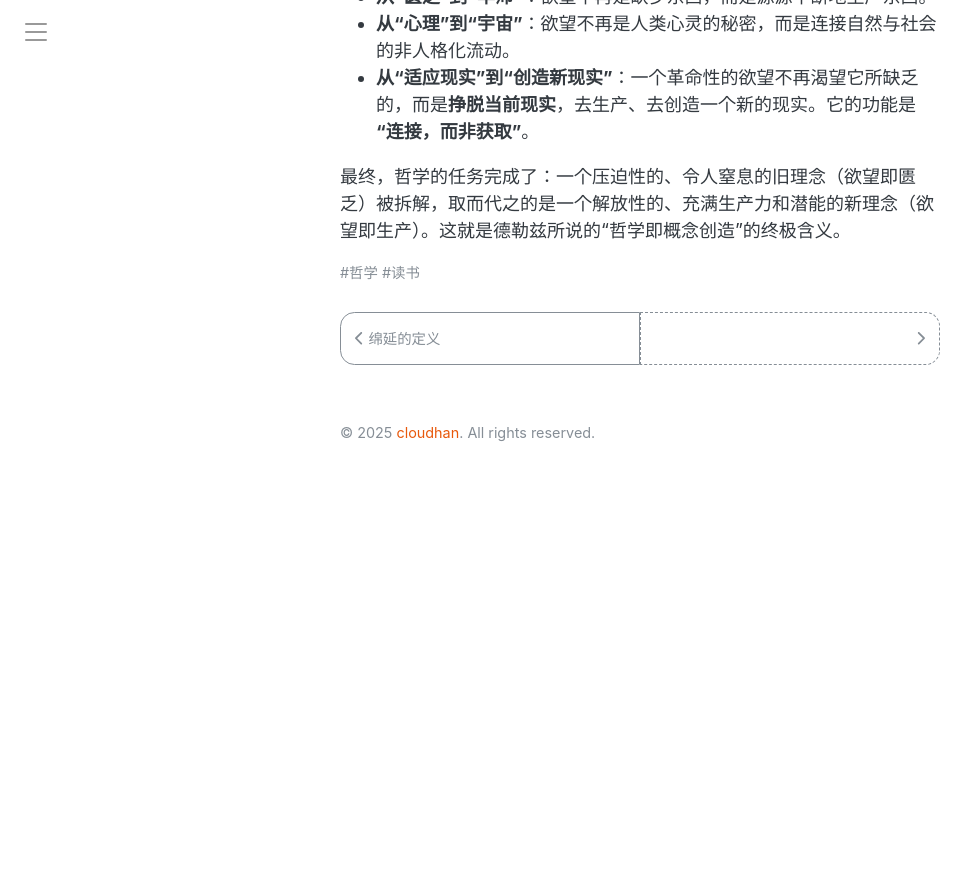
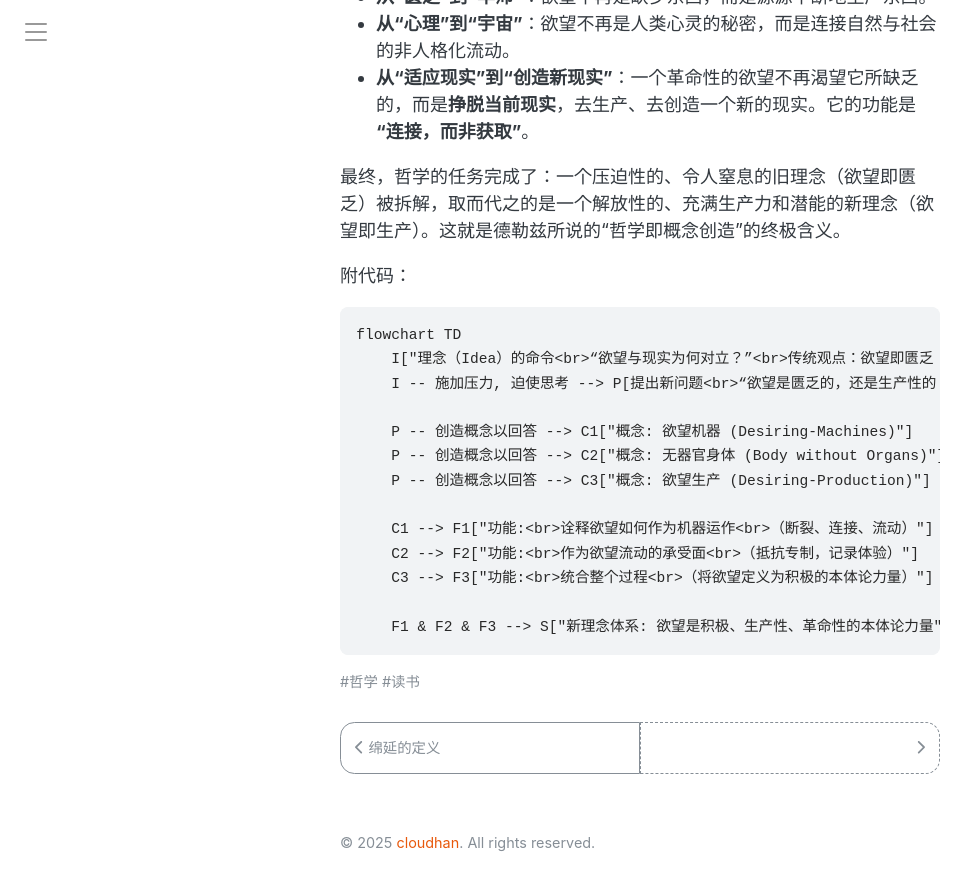
Before and after one commit to symphonyh/symphonyh.github.io, a Jekyll site: the page built from _posts/2025-09-10-linm.md, in a window 1280 px wide and 900 px high, scrolled down 1721 px. Shown: the top 890 px of the window, without its empty margins (0-978 px from the left). Built offline with Jekyll 4.4.1, drawn with Linux system fonts in a browser that asks for light colours; comment, search, counter and statistics services are not loaded; before the commit the page ends 2212 px from its top, so only the background shows below that.

Commit message:
Update 2025-09-10-linm.md

```diff
--- a/_posts/2025-09-10-linm.md
+++ b/_posts/2025-09-10-linm.md
@@ -45,3 +45,20 @@ comments: true
 *   **从“适应现实”到“创造新现实”**：一个革命性的欲望不再渴望它所缺乏的，而是**挣脱当前现实**，去生产、去创造一个新的现实。它的功能是 **“连接，而非获取”**。
 
 最终，哲学的任务完成了：一个压迫性的、令人窒息的旧理念（欲望即匮乏）被拆解，取而代之的是一个解放性的、充满生产力和潜能的新理念（欲望即生产）。这就是德勒兹所说的“哲学即概念创造”的终极含义。
+
+附代码：
+~~~
+flowchart TD
+    I["理念（Idea）的命令<br>“欲望与现实为何对立？”<br>传统观点：欲望即匮乏（Lack）"]
+    I -- 施加压力, 迫使思考 --> P[提出新问题<br>“欲望是匮乏的，还是生产性的？”]
+
+    P -- 创造概念以回答 --> C1["概念: 欲望机器 (Desiring-Machines)"]
+    P -- 创造概念以回答 --> C2["概念: 无器官身体 (Body without Organs)"]
+    P -- 创造概念以回答 --> C3["概念: 欲望生产 (Desiring-Production)"]
+
+    C1 --> F1["功能:<br>诠释欲望如何作为机器运作<br>（断裂、连接、流动）"]
+    C2 --> F2["功能:<br>作为欲望流动的承受面<br>（抵抗专制，记录体验）"]
+    C3 --> F3["功能:<br>统合整个过程<br>（将欲望定义为积极的本体论力量）"]
+
+    F1 & F2 & F3 --> S["新理念体系: 欲望是积极、生产性、革命性的本体论力量"]
+~~~
```
